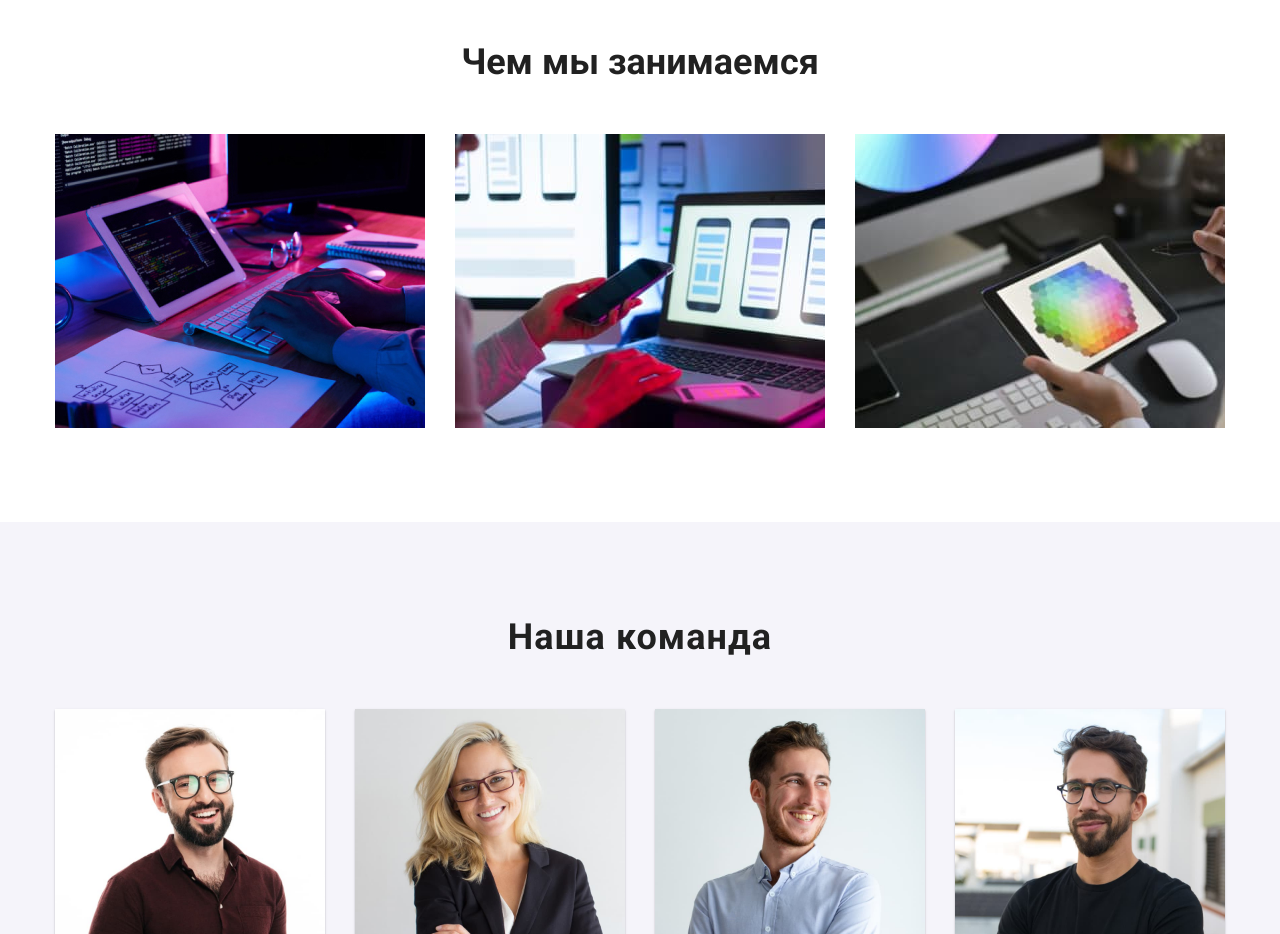
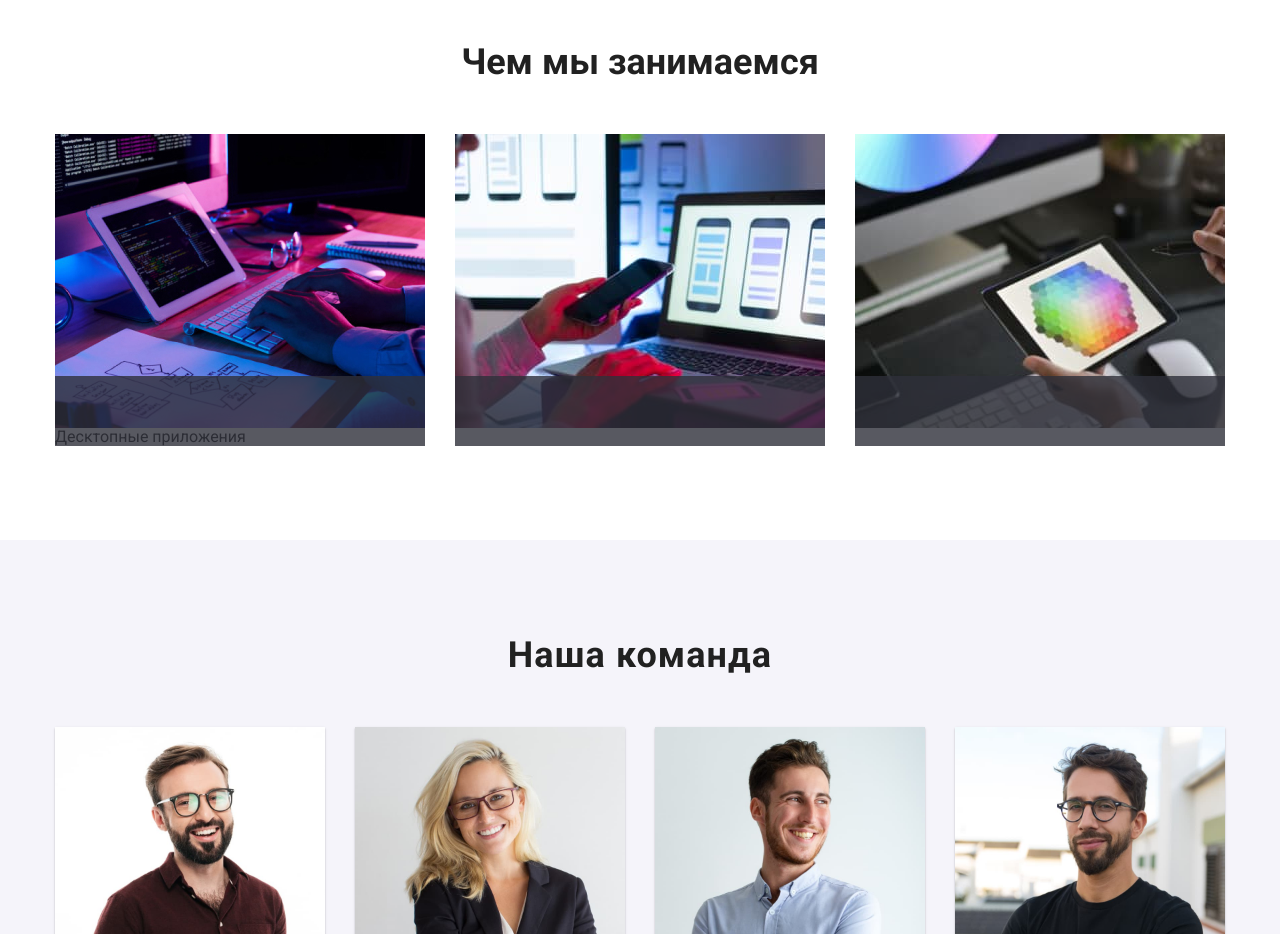
Before and after one commit to VladBasalyha/goit-markup-hw-05, a plain HTML site: page index.html in a window 1280 px wide. Shown: the part 1080-2014 px from the top of the page. Drawn offline with nearby package versions, Linux system fonts and the light colour scheme.

Commit message:
Задав ::after для секції діяльності

```diff
--- a/index.html
+++ b/index.html
@@ -132,6 +132,7 @@
                 width="370"
                 alt="Человек печатает на клавиатуре"
               />
+              <p>Десктопные приложения</p>
             </li>
 
             <li>
--- a/styles/styles.css
+++ b/styles/styles.css
@@ -410,6 +410,18 @@ letter-spacing: 0.02em;
 .offers-container li {
 margin-right: 30px;
 list-style: none;
+position: relative;
+}
+
+.offers-container li::after{
+  content: '';
+  width: 100%;
+  height: 70px;
+  background-color: rgba(47, 48, 58, 0.8);
+  display: flex;
+  position: absolute;
+  bottom: 0;
+  left: 0;
 }
 
 .offers-container {
```
